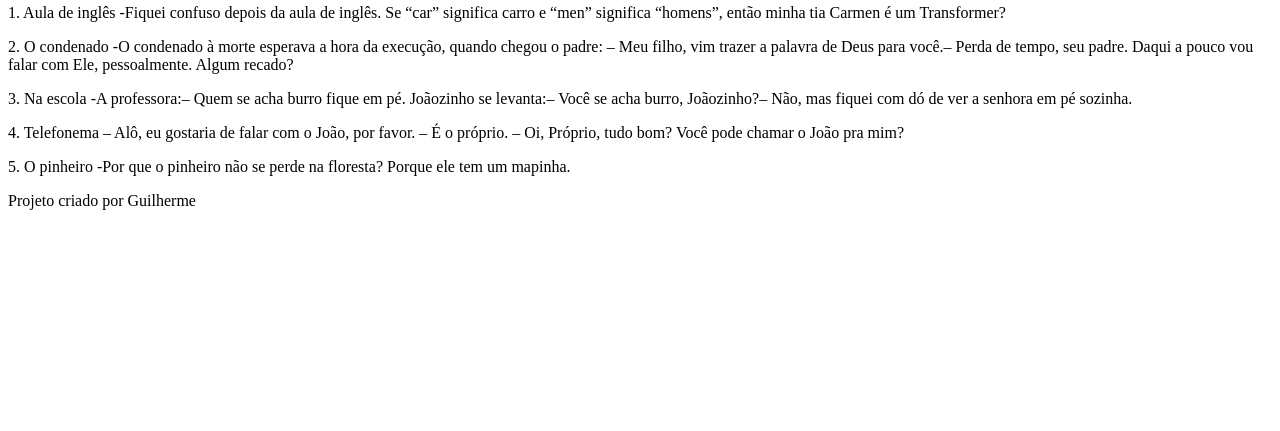
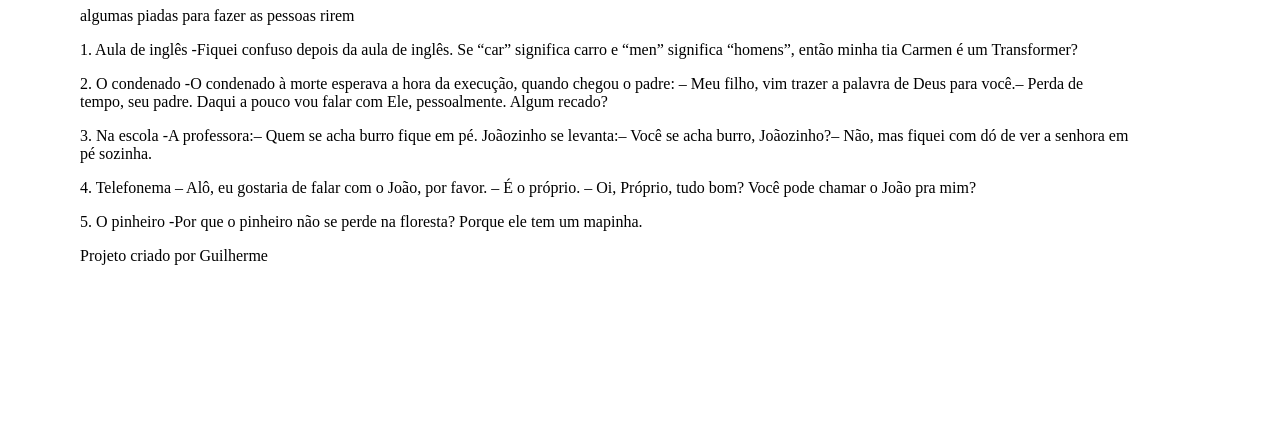
Before and after one commit to joseguilhermebitencourt-source/trabalhoguilherme, a plain HTML site: page index.html in a window 1280 px wide. Shown: the part 369-800 px from the top of the page. Drawn offline with Linux system fonts and the light colour scheme.

Commit message:
Update index.html

```diff
--- a/index.html
+++ b/index.html
@@ -11,6 +11,11 @@
      header{
        backgound-color: blue;
        color: black;
+     }
+    body{
+      margin-right: 150px;
+      margin-left: 80px;
+    }
 </style>
 
     <body>
```
